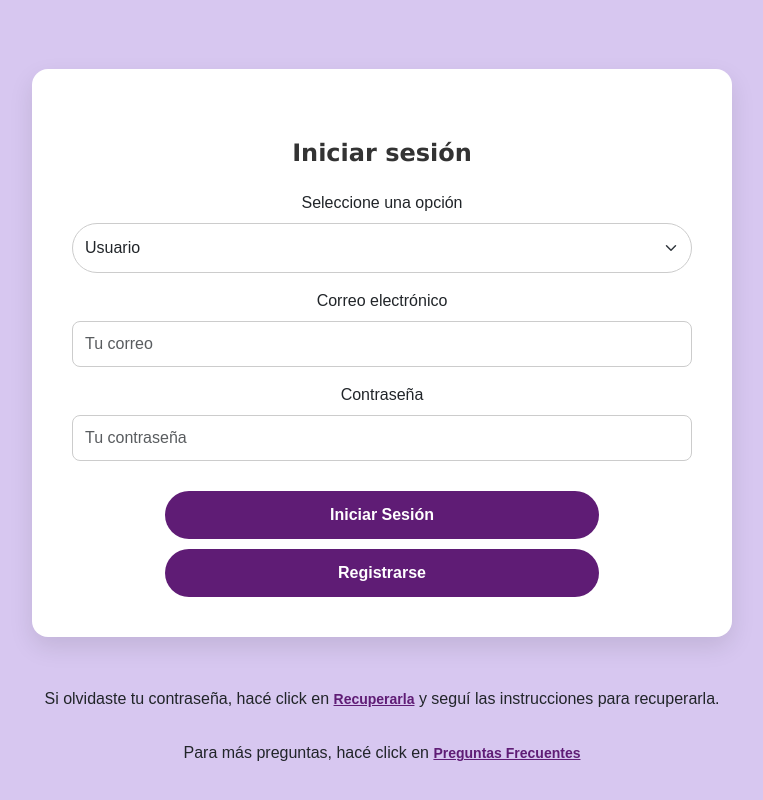
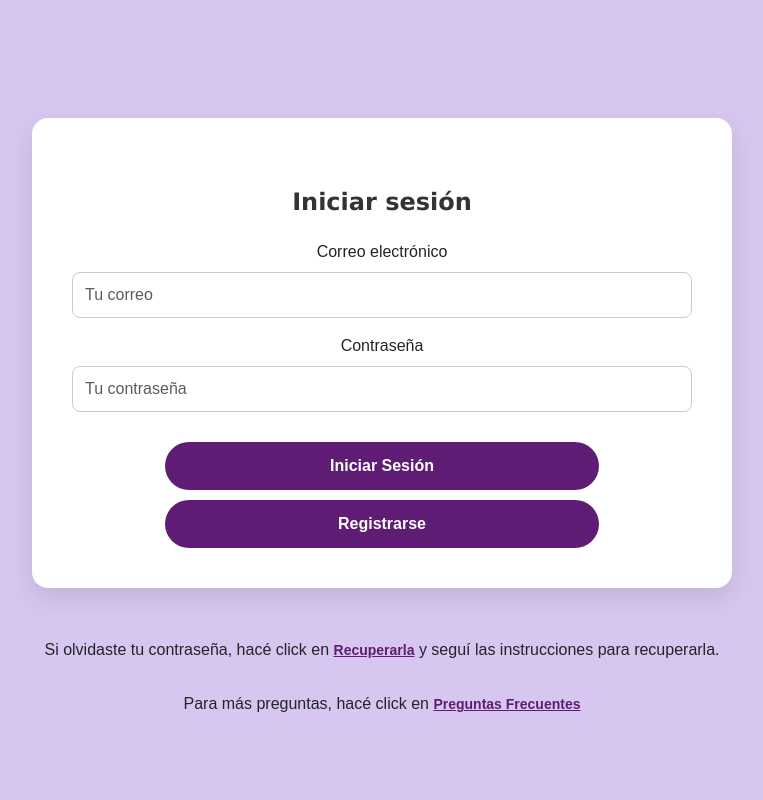
Before and after one commit to MurielSalbador/PetCare-Shop, a React (Vite) app: page /login in a window 1280 px wide. Shown: the whole page, without its empty margins (258-1021 px from the left). Built offline with nearby package versions, Linux system fonts and the light colour scheme.

Commit message:
BBDD login/register + toastify

```diff
--- a/package.json
+++ b/package.json
@@ -10,14 +10,15 @@
     "preview": "vite preview"
   },
   "dependencies": {
-    "bootstrap": "^5.3.5",
+    "bootstrap": "^5.3.6",
     "dom": "^0.0.3",
     "react": "^19.0.0",
     "react-bootstrap": "^2.10.9",
     "react-dom": "^19.0.0",
     "react-icons": "^5.5.0",
     "react-router": "^7.5.3",
-    "react-router-dom": "^7.5.3"
+    "react-router-dom": "^7.5.3",
+    "react-toastify": "^11.0.5"
   },
   "devDependencies": {
     "@eslint/js": "^9.22.0",
--- a/src/App.jsx
+++ b/src/App.jsx
@@ -1,3 +1,5 @@
+import { ToastContainer } from 'react-toastify';
+import 'react-toastify/dist/ReactToastify.css';
 import { BrowserRouter as Router, Routes, Route, Navigate, useLocation } from 'react-router-dom';
 import Login from './component/login/Login.jsx';
 import Register from './component/register/Register.jsx';
@@ -8,7 +10,7 @@ import './App.css';
 function AppContent() {
   const location = useLocation();
 
-  // Podés ocultar el footer en login y register si querés
+
   const hideFooter = location.pathname === '/login' || location.pathname === '/register';
 
   return (
@@ -20,6 +22,7 @@ function AppContent() {
         <Route path="/register" element={<Register />} />
         <Route path="/faq" element={<FaqQuestions />} />
       </Routes>
+      <ToastContainer position="top-right" autoClose={1500} />
 
       {!hideFooter && <Footer />}
       </div>
--- a/src/component/login/Login.jsx
+++ b/src/component/login/Login.jsx
@@ -1,24 +1,36 @@
 import { useState } from 'react';
+import { useNavigate } from 'react-router-dom';
 import Button from 'react-bootstrap/Button';
 import Form from 'react-bootstrap/Form';
-import {useNavigate} from 'react-router-dom'
+import { toast } from 'react-toastify';
 import './Login.css';
 
 function Login() {
   const [email, setEmail] = useState('');
   const [password, setPassword] = useState('');
-  const [validated, setValidated] = useState(false);
-  const navigate = useNavigate()
+  const navigate = useNavigate();
 
-  const handleSubmit = (event) => {
-    const form = event.currentTarget;
+  const handleSubmit = async (event) => {
     event.preventDefault();
 
-    if (form.checkValidity() === false) {
-      event.stopPropagation();
+    try {
+      const res = await fetch('http://localhost:3000/api/auth/login', {
+        method: 'POST',
+        headers: { 'Content-Type': 'application/json' },
+        body: JSON.stringify({ email, password }),
+      });
+
+      const data = await res.json();
+
+      if (res.ok) {
+        toast.success(' Bienvenido!');
+        navigate('/');
+      } else {
+        toast.error(data.message || 'Contraseña o Email incorrecto');
+      }
+    } catch (err) {
+      toast.error('Error en el servidor');
     }
-
-    setValidated(true);
   };
 
   const handleRegisterClick = () => {
@@ -28,75 +40,55 @@ function Login() {
   return (
     <>
       <div className="login-form">
-      <h3 className="text-center mb-4">Iniciar sesión</h3>
+        <h3 className="text-center mb-4">Iniciar sesión</h3>
 
-        <Form.Group className="mb-3" controlId="formBasicSelect">
-          <Form.Label>Seleccione una opción</Form.Label>
-          <Form.Select className="select-button">
-            <option value="1">Usuario</option>
-            <option value="2">Gestión</option>
-            <option value="3">Administrador</option>
-          </Form.Select>
-        </Form.Group>
-
-        <Form noValidate validated={validated} onSubmit={handleSubmit}>
-
+        <Form onSubmit={handleSubmit}>
           <Form.Group className="mb-3" controlId="formBasicEmail">
             <Form.Label>Correo electrónico</Form.Label>
             <Form.Control
-              required
               type="email"
               placeholder="Tu correo"
               value={email}
               onChange={(e) => setEmail(e.target.value)}
+              required
             />
-            <Form.Control.Feedback type="invalid">
-              Ingresá un correo válido.
-            </Form.Control.Feedback>
           </Form.Group>
 
           <Form.Group className="mb-3" controlId="formBasicPassword">
             <Form.Label>Contraseña</Form.Label>
             <Form.Control
-              required
               type="password"
               placeholder="Tu contraseña"
               value={password}
               onChange={(e) => setPassword(e.target.value)}
+              required
               minLength={6}
             />
-            <Form.Control.Feedback type="invalid">
-              La contraseña debe tener al menos 6 caracteres.
-            </Form.Control.Feedback>
           </Form.Group>
 
           <div className="button-group">
-          <Button type="submit"className="custom-button-register">
-           Iniciar Sesión
-          </Button>
-
-
-
+            <Button type="submit" className="custom-button-register">
+              Iniciar Sesión
+            </Button>
           </div>
         </Form>
 
         <Button onClick={handleRegisterClick} className="custom-button-register">
-              Registrarse
-            </Button>
-
+          Registrarse
+        </Button>
       </div>
 
       <div className="faq-recomendation">
         <p className="text-center">
-          Si olvidaste tu contraseña, hacé click en{" "}
+          Si olvidaste tu contraseña, hacé click en{' '}
           <a href="/recuperar" className="custom-button-faq">
             Recuperarla
-          </a>{" "}
+          </a>{' '}
           y seguí las instrucciones para recuperarla.
         </p>
 
         <p className="text-center">
-          Para más preguntas, hacé click en{" "}
+          Para más preguntas, hacé click en{' '}
           <a href="/faq" className="custom-button-faq">
             Preguntas Frecuentes
           </a>
--- a/src/component/register/Register.jsx
+++ b/src/component/register/Register.jsx
@@ -3,24 +3,20 @@ import { useNavigate } from 'react-router-dom';
 import Button from 'react-bootstrap/Button';
 import Form from 'react-bootstrap/Form';
 import './Register.css';
-import Modal from 'react-bootstrap/Modal';
 import ModalSuccess from '../modalSuccess/ModalSuccess';
-
-
 
 function Register() {
   const [validated, setValidated] = useState(false);
   const [formData, setFormData] = useState({
-    nombre: '',
-    apellido: '',
+    username: '',
+    lastName: '',
     email: '',
     password: '',
     confirmPassword: '',
-    dni: '',
   });
   const [showModal, setShowModal] = useState(false);
+  const [error, setError] = useState('');
   const navigate = useNavigate();
-
 
   const handleChange = (e) => {
     setFormData({
@@ -29,63 +25,71 @@ function Register() {
     });
   };
 
-  const handleSubmit = (event) => {
-    const form = event.currentTarget;
+  const handleSubmit = async (event) => {
     event.preventDefault();
-
+    const formIsValid = event.currentTarget.checkValidity();
     const passwordsMatch = formData.password === formData.confirmPassword;
 
-    if (form.checkValidity() === false || !passwordsMatch) {
-      event.stopPropagation();
     setValidated(true);
-      return;
+
+    // Verificación de validación del formulario y si las contraseñas coinciden
+    if (!formIsValid || !passwordsMatch) return;
+
+    try {
+      const res = await fetch('http://localhost:3000/api/auth/register', {
+        method: 'POST',
+        headers: { 'Content-Type': 'application/json' },
+        body: JSON.stringify({
+          username: formData.username,
+          lastName: formData.lastName,
+          email: formData.email,
+          password: formData.password,
+        }),
+      });
+
+      const data = await res.json();
+
+      if (res.ok) {
+        setShowModal(true); // Mostrar el modal de éxito
+      } else {
+        setError(data.message || 'Error al registrarse');
       }
-
-    setValidated(true);
-    setShowModal(true);
-
-    setTimeout(() => {
-      setShowModal(false);
-      navigate('/login');
-    }, 3000);
+    } catch (err) {
+      setError('Error en el servidor');
+    }
   };
 
   return (
-    <>
     <div className="login-form">
       <Form noValidate validated={validated} onSubmit={handleSubmit}>
         <h3 className="text-center mb-4">Registrarse</h3>
 
-          <Form.Group className="mb-3" controlId="formNombre">
+        <Form.Group className="mb-3" controlId="formUsername">
           <Form.Label>Nombre</Form.Label>
           <Form.Control
             required
             type="text"
             placeholder="Tu nombre"
-              name="nombre"
-              value={formData.nombre}
+            name="username"
+            value={formData.username}
             onChange={handleChange}
+            isInvalid={validated && !formData.username} // Mostrar error si el campo está vacío
           />
-            <Form.Control.Feedback type="invalid">
-              Ingresá tu nombre.
-            </Form.Control.Feedback>
-            <Form.Control.Feedback>Nombre Admitido</Form.Control.Feedback>
+          <Form.Control.Feedback type="invalid">Ingresá tu nombre.</Form.Control.Feedback>
         </Form.Group>
 
-          <Form.Group className="mb-3" controlId="formApellido">
+        <Form.Group className="mb-3" controlId="formLastName">
           <Form.Label>Apellido</Form.Label>
           <Form.Control
             required
             type="text"
             placeholder="Tu apellido"
-              name="apellido"
-              value={formData.apellido}
+            name="lastName"
+            value={formData.lastName}
             onChange={handleChange}
+            isInvalid={validated && !formData.lastName} // Mostrar error si el campo está vacío
           />
-            <Form.Control.Feedback type="invalid">
-              Ingresá tu apellido.
-            </Form.Control.Feedback>
-            <Form.Control.Feedback>Apellido Admitido</Form.Control.Feedback>
+          <Form.Control.Feedback type="invalid">Ingresá tu apellido.</Form.Control.Feedback>
         </Form.Group>
 
         <Form.Group className="mb-3" controlId="formEmail">
@@ -97,11 +101,9 @@ function Register() {
             name="email"
             value={formData.email}
             onChange={handleChange}
+            isInvalid={validated && !formData.email} // Mostrar error si el campo está vacío
           />
-            <Form.Control.Feedback type="invalid">
-              Ingresá un correo válido.
-            </Form.Control.Feedback>
-            <Form.Control.Feedback>Email válido</Form.Control.Feedback>
+          <Form.Control.Feedback type="invalid">Ingresá un correo válido.</Form.Control.Feedback>
         </Form.Group>
 
         <Form.Group className="mb-3" controlId="formPassword">
@@ -114,15 +116,15 @@ function Register() {
             value={formData.password}
             onChange={handleChange}
             minLength={6}
+            isInvalid={validated && (formData.password.length < 6)} // Verifica longitud mínima
           />
           <Form.Control.Feedback type="invalid">
             La contraseña debe tener al menos 6 caracteres.
           </Form.Control.Feedback>
-            <Form.Control.Feedback>Contraseña segura </Form.Control.Feedback>
         </Form.Group>
 
         <Form.Group className="mb-3" controlId="formConfirmPassword">
-          <Form.Label>Repita la Contraseña</Form.Label>
+          <Form.Label>Confirmar contraseña</Form.Label>
           <Form.Control
             required
             type="password"
@@ -131,43 +133,19 @@ function Register() {
             value={formData.confirmPassword}
             onChange={handleChange}
             minLength={6}
-            isInvalid={validated && (formData.confirmPassword.length < 6 || formData.confirmPassword !== formData.password)}
-            isValid={validated && formData.confirmPassword.length >= 6 && formData.confirmPassword === formData.password}
+            isInvalid={validated && formData.confirmPassword !== formData.password} // Verifica que coincidan las contraseñas
           />
-          {validated && formData.password !== formData.confirmPassword && (
           <Form.Control.Feedback type="invalid">
             Las contraseñas no coinciden.
           </Form.Control.Feedback>
-          )}
-          {validated && formData.password === formData.confirmPassword && (
-            <Form.Control.Feedback type="valid">
-              Las contraseñas coinciden.
-            </Form.Control.Feedback>
-          )}
         </Form.Group>
 
-
-          <Form.Group className="mb-3" controlId="formDNI">
-            <Form.Label>DNI</Form.Label>
-            <Form.Control
-              required
-              type="text"
-              pattern="\d+"
-              placeholder="Tu DNI"
-              name="dni"
-              value={formData.dni}
-              onChange={handleChange}
-              maxLength={8}
-              minLength={8}
-            />
-            <Form.Control.Feedback type="invalid">
-              Ingresá un DNI válido (solo números).
-            </Form.Control.Feedback>
-            <Form.Control.Feedback>DNI válido</Form.Control.Feedback>
-          </Form.Group>
+        {error && (
+          <p className="text-danger text-center">{error}</p>
+        )}
 
         <div className="button-group">
-            <Button  type="submit" className="custom-button-ingresar">
+          <Button type="submit" className="custom-button-ingresar">
             Crear Usuario
           </Button>
         </div>
@@ -177,13 +155,10 @@ function Register() {
         show={showModal}
         handleClose={() => {
           setShowModal(false);
-            navigate('/login');
+          navigate('/login'); // Redirige al login después del registro
         }}
       />
-
-
     </div>
-    </>
   );
 }
 
```
Also changed, not shown: 1 other file (tests, documents, lock files or other folders). Lines whose indentation alone changed are shown as unchanged.
